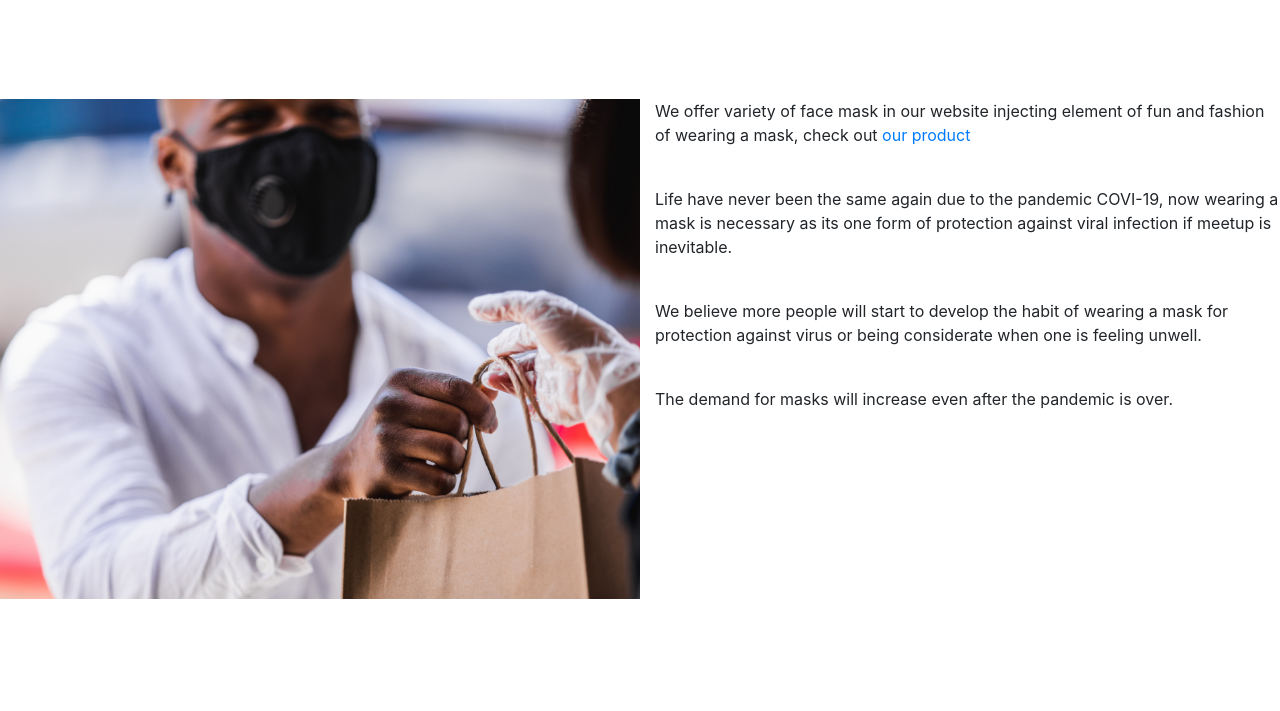
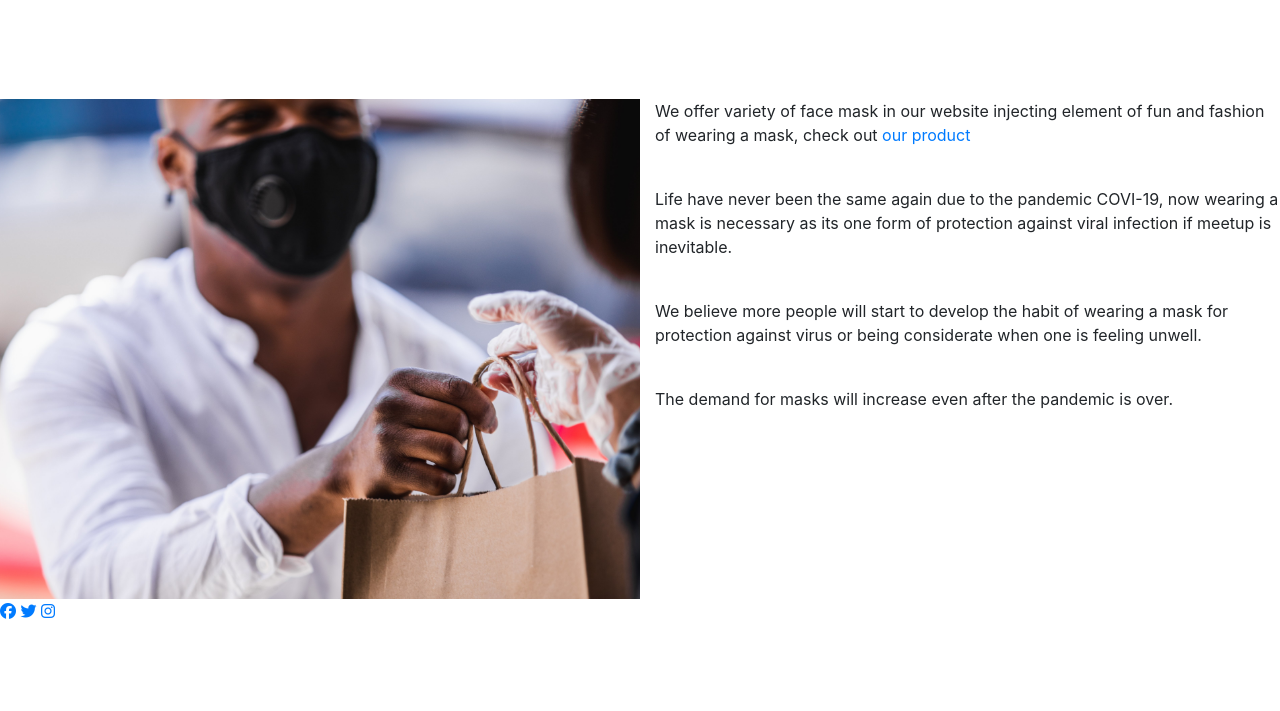
Before and after one commit to Code-Institute-Submissions/tgc6-ln-project-4, a Django app: page /about/ in a window 1280 px wide. Shown: the part 89-800 px from the top of the page. Run offline with Django 3.2, Linux system fonts and the light colour scheme; some libraries are stand-ins or nearby versions.

Commit message:
added social media icon

```diff
--- a/products/templates/products/index.template.html
+++ b/products/templates/products/index.template.html
@@ -31,7 +31,6 @@
             <strong>${{p.selling_price}}</strong>
           </p>
 
-
         </div>
       </div>
       {% endfor %}
--- a/templates/base.template.html
+++ b/templates/base.template.html
@@ -22,6 +22,8 @@
     <link
      rel="stylesheet"
      href="https://fonts.googleapis.com/css?family=Lemonada:wght@500&family=Roboto&family=Yanone+Kaffeesatz&display=swap"/>
+     <!-- Place your kit's code here -->
+     <script src="https://kit.fontawesome.com/747fd5112b.js" crossorigin="anonymous"></script>
      <!-- custom css -->
     <link rel="stylesheet" href="{%static 'style.css'%}"/>
   </head>
@@ -81,6 +83,23 @@
         </div>
         {%endif%}
         {%block content%} {%endblock%}
+        <div class="bottom-footer">
+            <div class="contianer">
+                <div class="row">
+                    <div class="col">
+                        <a href="">
+                        <i class="fab fa-facebook">
+                        </i></a>
+                        <a href="">
+                        <i class="fab fa-twitter">
+                        </i></a>
+                        <a href="">
+                        <i class="fab fa-instagram">
+                        </i></a>
+                    </div>
+                </div>
+            </div>
+        </div>
     </div>
     <!-- Optional JavaScript -->
     <!-- jQuery first, then Popper.js, then Bootstrap JS -->
```
